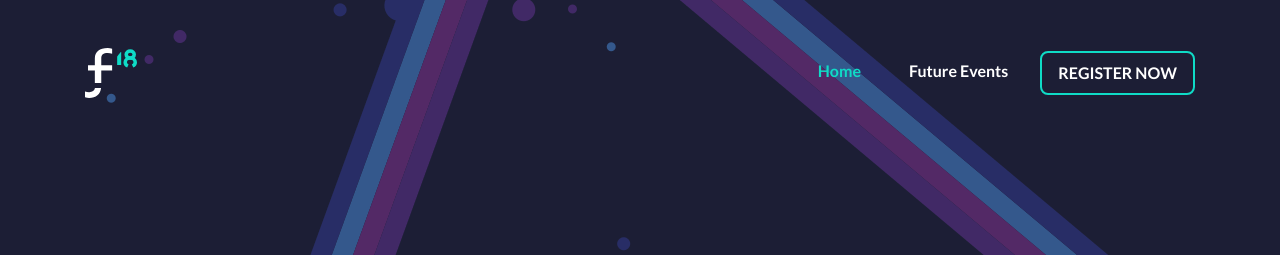
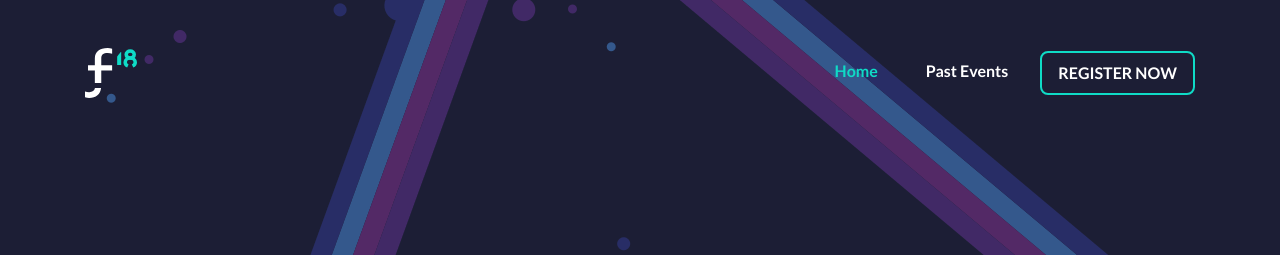
Before and after one commit to TechnologyMasters/functions.events, a Jekyll site: the page built from _collections/_events/2018/vancouver.md, in a window 1280 px wide. Shown: the top 255 px of the page. Built offline with Jekyll 4.4.1, drawn with Linux system fonts in a browser that asks for light colours.

Commit message:
fix(nav): fix events link

```diff
--- a/_includes/header.html
+++ b/_includes/header.html
@@ -36,7 +36,7 @@
       {% endif %}
     {% endif %}
 
-    <a class="nav-link" href="/events">{% if url[2] or today > year %}Future Events{% else %}Past Events{% endif %}</a>
+    <a class="nav-link" href="/events">{% if today > year %}Future Events{% else %}Past Events{% endif %}</a>
 
     {% if year >= today %}
       <a class="nav-link btn btn-primary d-none d-md-block" href="/{{ year }}/{{ city }}/#tickets">Register Now</a>
```
